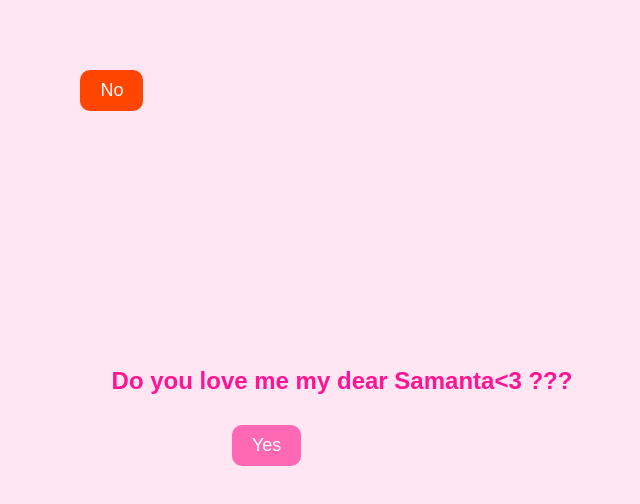
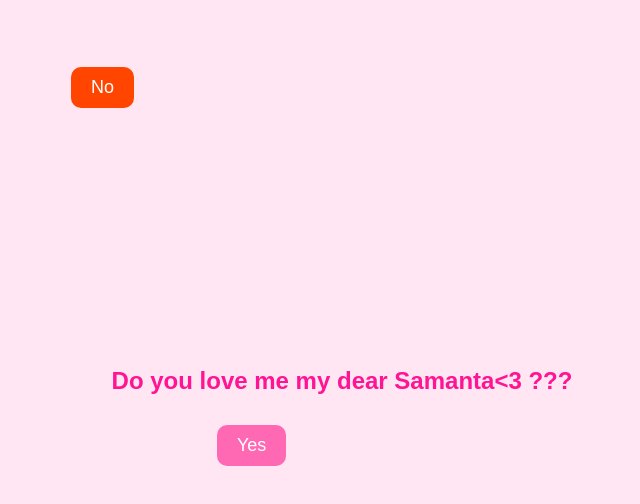
Before and after one commit to ItzzzJohannn/ForMyBabeee, a plain HTML site: page index.html in a window 1280 px wide. Both pictures are taken after a click on the button "No". Shown: the whole page, without its empty margins (298-938 px from the left). Drawn offline with Linux system fonts and the light colour scheme.

Commit message:
Update index.html

```diff
--- a/index.html
+++ b/index.html
@@ -23,7 +23,7 @@
         }
         .button-container {
             display: flex;
-            width: 220px;
+            width: 250px;
             justify-content: space-between;
         }
         button {
@@ -37,11 +37,12 @@
         #yes-btn {
             background-color: #ff69b4;
             color: white;
+            position: relative;
         }
         #no-btn {
             background-color: #ff4500;
             color: white;
-            position: absolute;
+            position: relative;
         }
         .heart {
             position: absolute;
@@ -67,12 +68,13 @@
         function moveNoButton() {
             let btn = document.getElementById("no-btn");
 
-            let maxX = window.innerWidth - btn.clientWidth - 20;
-            let maxY = window.innerHeight - btn.clientHeight - 20;
+            let maxX = window.innerWidth - btn.clientWidth - 50;
+            let maxY = window.innerHeight - btn.clientHeight - 50;
 
             let x = Math.random() * maxX;
             let y = Math.random() * maxY;
 
+            btn.style.position = "absolute";
             btn.style.left = `${x}px`;
             btn.style.top = `${y}px`;
         }
```
